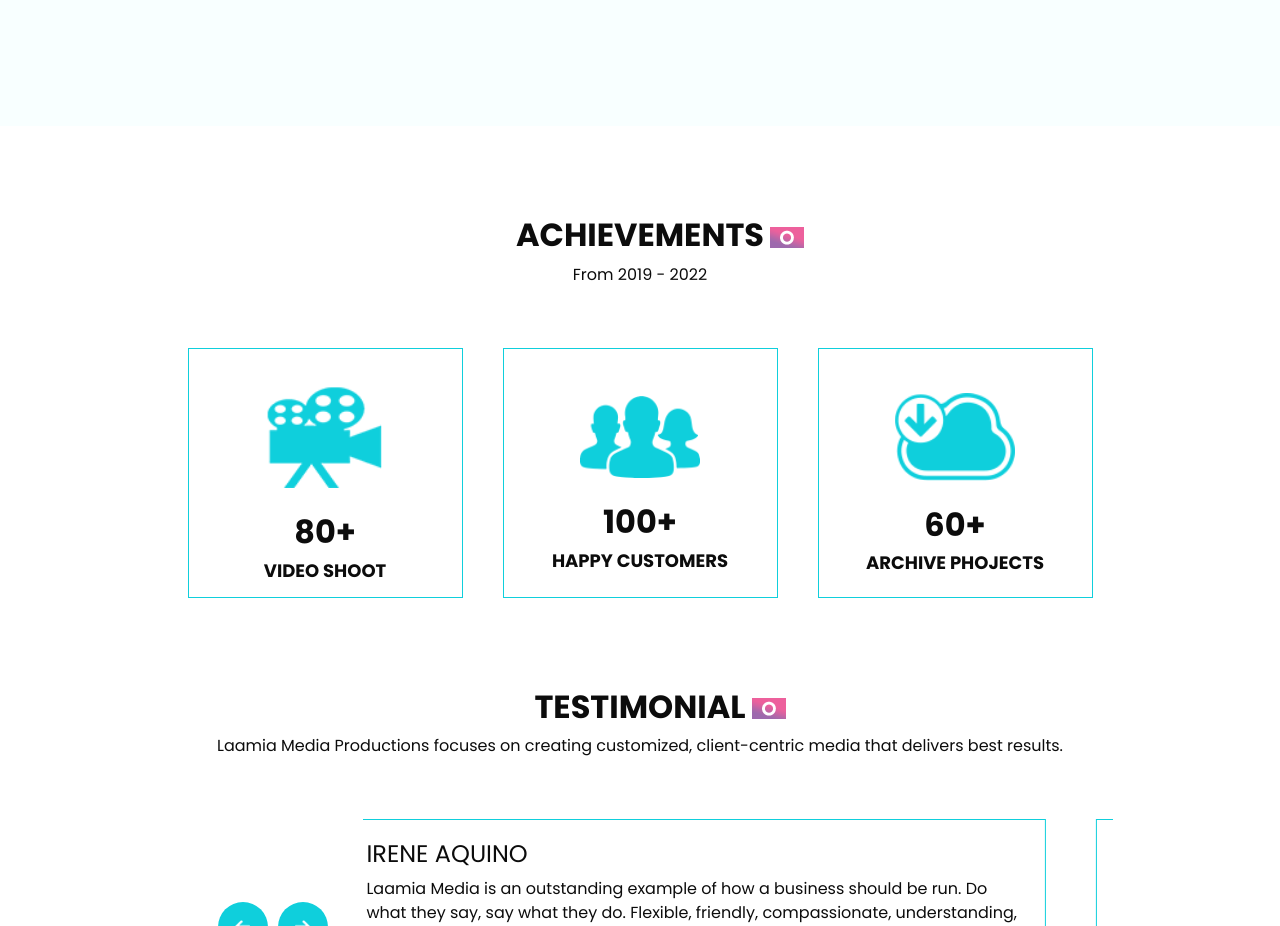
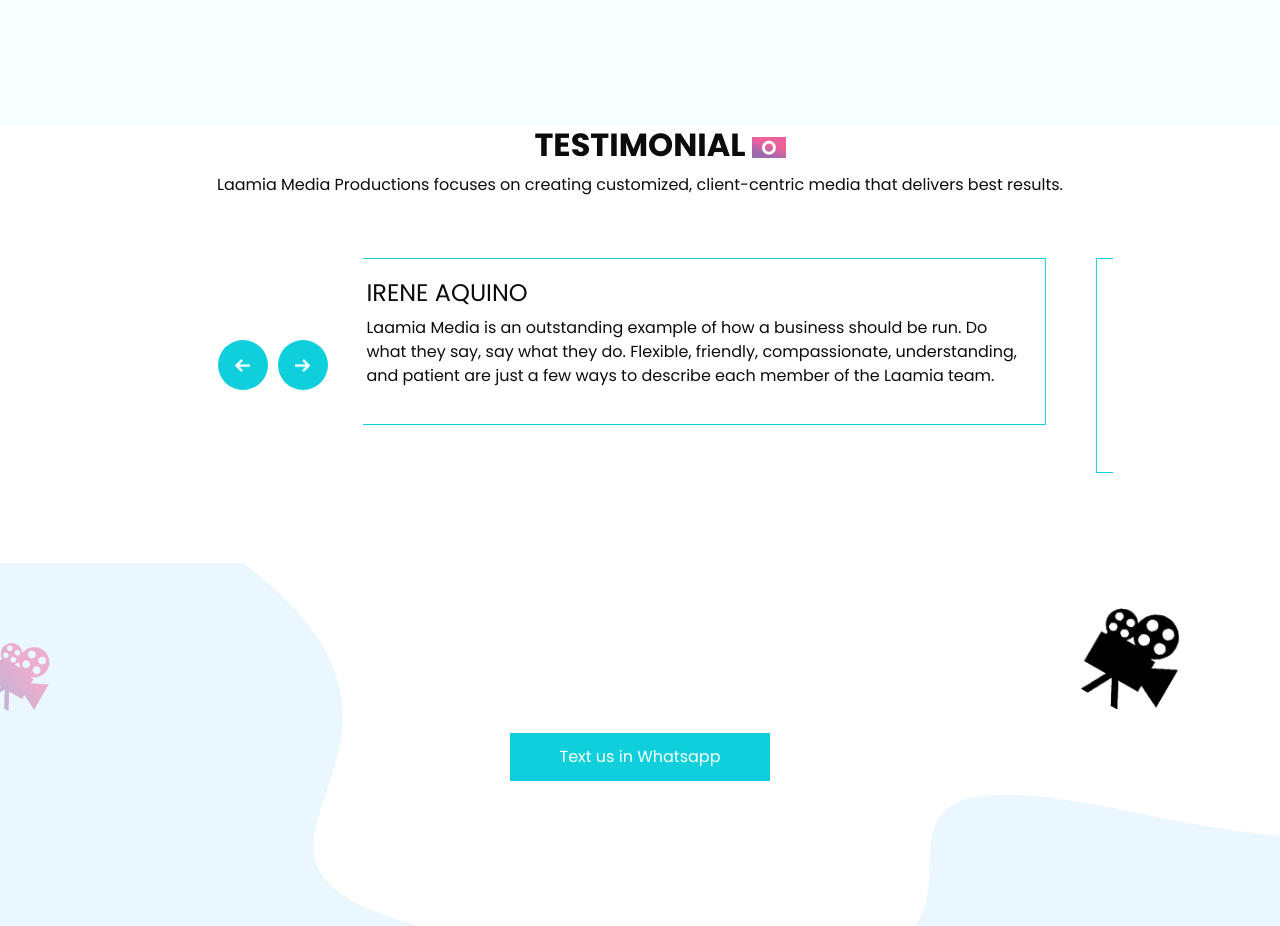
Before and after one commit to BNMedia/bnmedia.github.io, a plain HTML site: page index.html in a window 1280 px wide. Shown: the part 3060-3986 px from the top of the page. Drawn offline with Linux system fonts and the light colour scheme.

Commit message:
Update index.html

```diff
--- a/index.html
+++ b/index.html
@@ -233,7 +233,7 @@
 
   <!-- achieve section -->
 
-  <section class="achieve_section layout_padding">
+ <!-- <section class="achieve_section layout_padding">
     <div class="container">
       <div class="heading_container">
         <h2>
@@ -286,7 +286,7 @@
       </div>
     </div>
   </section>
-
+-->
   <!-- end achieve section -->
 
   <!-- client section -->
```
